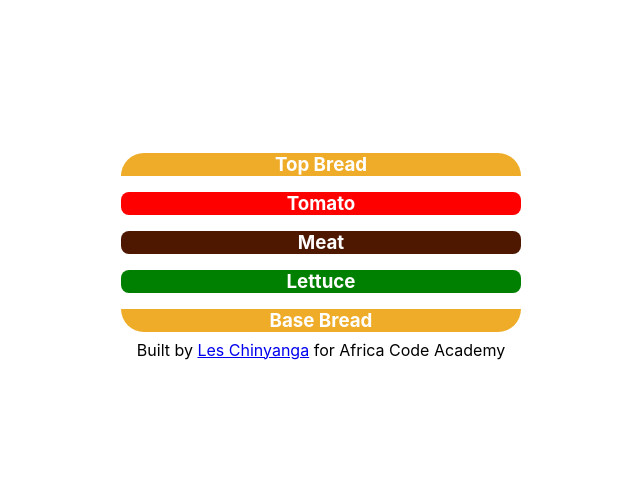
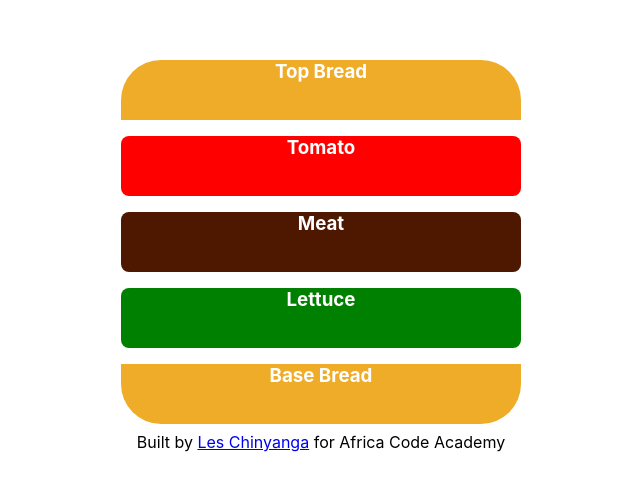
Before and after one commit to ChinyangaTL/aca-burger, a React (Create React App) app: page / in a window 1280 px wide. Shown: the part 148-638 px from the top of the page, without its empty margins (319-959 px from the left). Built offline with nearby package versions, Linux system fonts and the light colour scheme.

Commit message:
Fix height on elements

```diff
--- a/package.json
+++ b/package.json
@@ -13,7 +13,7 @@
   },
   "scripts": {
     "start": "react-scripts start",
-    "build": "react-scripts build",
+    "build": "CI= react-scripts build",
     "test": "react-scripts test",
     "eject": "react-scripts eject"
   },
--- a/src/App.css
+++ b/src/App.css
@@ -9,6 +9,7 @@
 
 .burger-piece {
   width: 400px;
+  height: 60px;
   border-radius: 8px;
   margin: 0.5rem 0;
   color: #fff;
```
